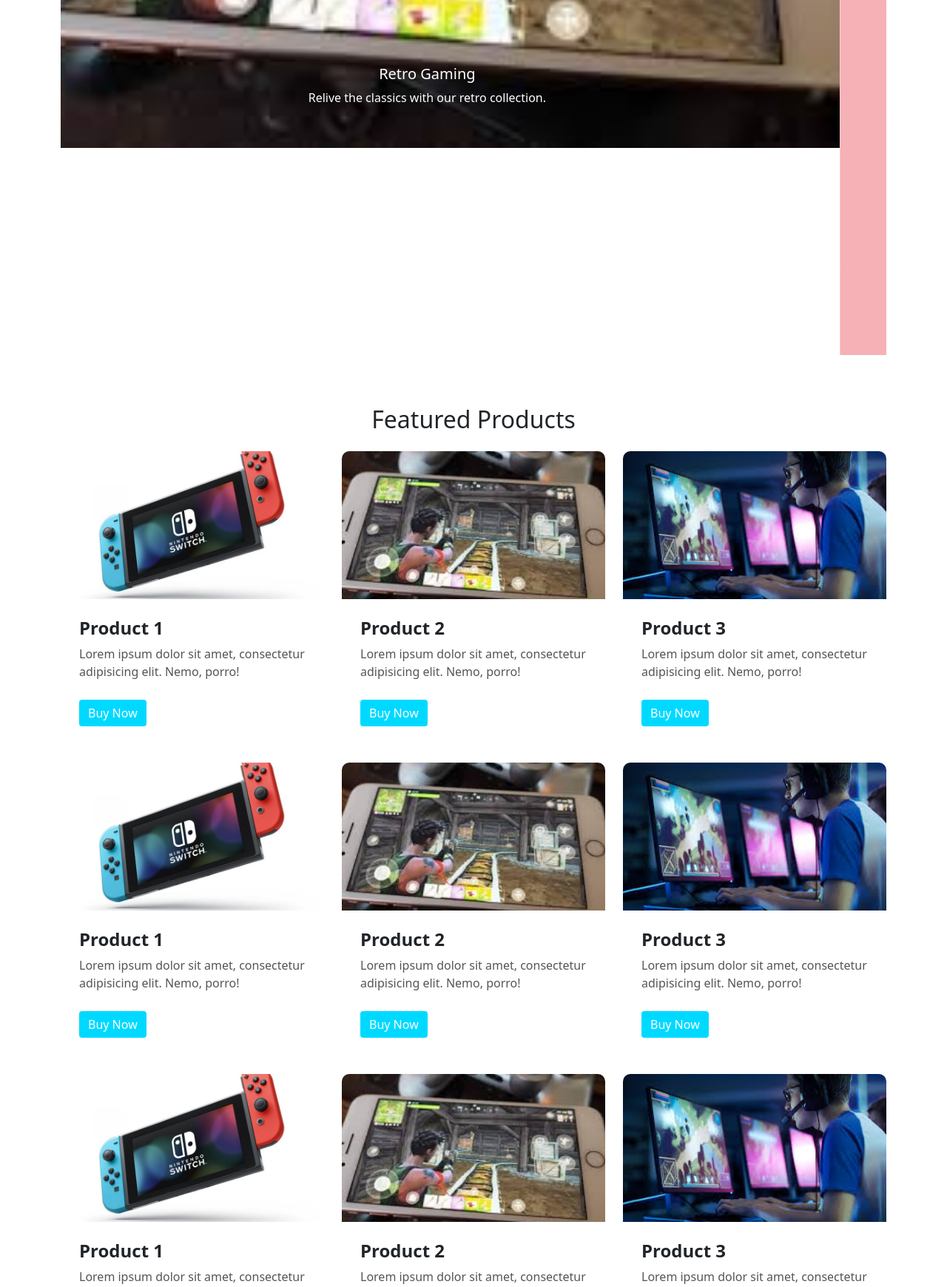
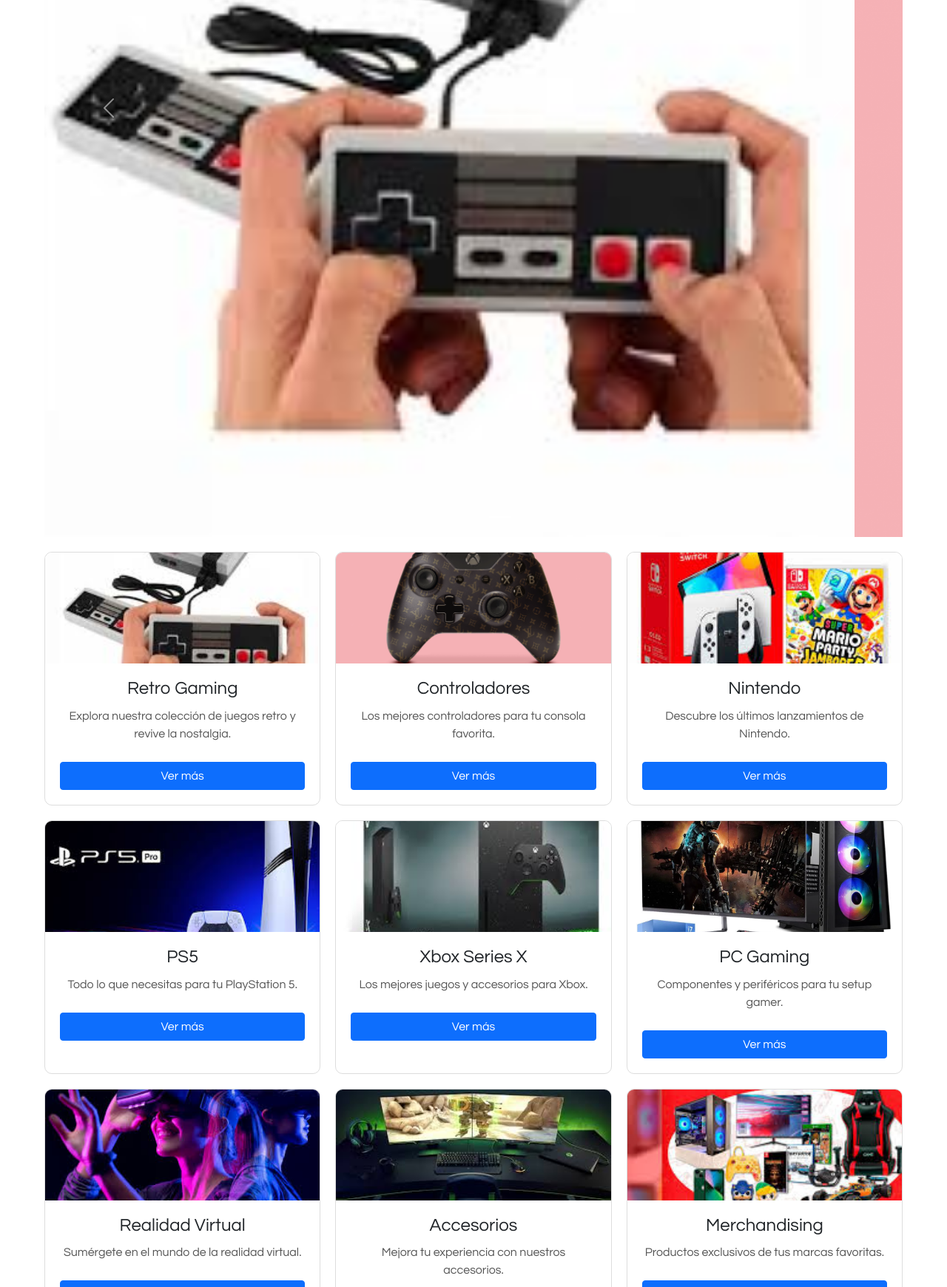
Before and after one commit to Delxor98/Store-responsive, a plain HTML site: page index.html in a window 1280 px wide. Shown: the part 1060-2800 px from the top of the page at 74% size. Drawn offline with nearby package versions, Linux system fonts and the light colour scheme.

Commit message:
cambios 2

```diff
--- a/index.html
+++ b/index.html
@@ -3,200 +3,168 @@
 <head>
     <meta charset="UTF-8">
     <meta name="viewport" content="width=device-width, initial-scale=1.0">
-    <!-- estilos bootstrap -->
+    <!-- Bootstrap CSS -->
     <link href="https://cdn.jsdelivr.net/npm/bootstrap@5.0.2/dist/css/bootstrap.min.css" rel="stylesheet" integrity="sha384-EVSTQN3/azprG1Anm3QDgpJLIm9Nao0Yz1ztcQTwFspd3yD65VohhpuuCOmLASjC" crossorigin="anonymous">
-    <!-- titulo de la pagina -->
+    <!-- Título de la página -->
     <title>Store-responsive</title>
-
-    <!--link css-->
-    <link rel="stylesheet" href="../css/index.css">
-
-
+    <!-- Link CSS -->
+    <link rel="stylesheet" href="src/css/index.css">
 </head>
 <body>
-
     <!-- Navbar -->
     <nav class="navbar navbar-dark bg-dark">
         <div class="container-fluid flex-container">
-
             <a href="" class="navbar-brand">Store-responsive</a>
-        <button class="navbar-toggler" type="button"data-bs-toggle ="collapse" data-bs-target="#navbarNav" aria-controls="navbarNav" aria-expanded="false" aria-label="Toggle navigation">
+            <button class="navbar-toggler" type="button" data-bs-toggle="collapse" data-bs-target="#navbarNav" aria-controls="navbarNav" aria-expanded="false" aria-label="Toggle navigation">
                 <svg xmlns="http://www.w3.org/2000/svg" width="16" height="16" fill="currentColor" class="bi bi-caret-down-fill" viewBox="0 0 16 16">
                     <path d="M7.247 11.14 2.451 5.658C1.885 5.013 2.345 4 3.204 4h9.592a1 1 0 0 1 .753 1.659l-4.796 5.48a1 1 0 0 1-1.506 0z"/>
                 </svg>
             </button>
             <div class="collapse navbar-collapse" id="navbarNav">
                 <ul class="navbar-nav">
-                    <li class="nav-item active" ><a href="" class="nav-link">home</a></li>
-                    <li class="nav-item"><a href="" class="nav-link">product</a></li>
-                    <li class="nav-item"><a href="" class="nav-link">about</a></li>
+                    <li class="nav-item active"><a href="" class="nav-link">Home</a></li>
+                    <li class="nav-item"><a href="" class="nav-link">Product</a></li>
+                    <li class="nav-item"><a href="" class="nav-link">About</a></li>
                 </ul>
             </div>
         </div>
     </nav>
 
     <!-- Header -->
-<header class="header">
+    <div class="header">
+        <header>
             <div class="black">
-        <h1 class="title animate__animated animate__fadeInDown">Welcome to Store Responsive ALA</h1>
-        <p class="subtitle animate__animated animate__fadeInUp">Your one-stop shop for the best products</p>
+                <h1 class="tittle">Welcome to Store Responsive</h1>
             </div>
         </header>
+    </div>
 
-<!-- Main Content -->
-<main class="container">
-    <!-- Carousel -->
-    <div class="carousel slide mt-5" id="carouselExampleIndicators" data-bs-ride="carousel">
+    <!-- Contenido Principal -->
+    <div class="container">
+        <!-- Carrusel -->
+        <div class="carrusel">
+            <div id="carouselExampleIndicators" class="carousel slide" data-bs-ride="carousel">
                 <div class="carousel-indicators">
-            <button type="button" data-bs-target="#carouselExampleIndicators" data-bs-slide-to="0" class="active"></button>
-            <button type="button" data-bs-target="#carouselExampleIndicators" data-bs-slide-to="1"></button>
-            <button type="button" data-bs-target="#carouselExampleIndicators" data-bs-slide-to="2"></button>
+                    <button type="button" data-bs-target="#carouselExampleIndicators" data-bs-slide-to="0" class="active" aria-current="true" aria-label="Slide 1"></button>
+                    <button type="button" data-bs-target="#carouselExampleIndicators" data-bs-slide-to="1" aria-label="Slide 2"></button>
+                    <button type="button" data-bs-target="#carouselExampleIndicators" data-bs-slide-to="2" aria-label="Slide 3"></button>
                 </div>
                 <div class="carousel-inner">
                     <div class="carousel-item active">
-                <img src="assets/img/fortnite.jpg" alt="Retro gaming" class="d-block w-100">
-                <div class="carousel-caption d-none d-md-block">
-                    <h5>Retro Gaming</h5>
-                    <p>Relive the classics with our retro collection.</p>
-                </div>
+                        <img src="assets/img/retro.jpg" class="d-block w-100" alt="Retro Gaming">
                     </div>
                     <div class="carousel-item">
-                <img src="assets/img/mando.png" alt="Game controller" class="d-block w-100">
-                <div class="carousel-caption d-none d-md-block">
-                    <h5>Modern Controllers</h5>
-                    <p>Experience the latest in gaming technology.</p>
-                </div>
+                        <img src="assets/img/mando.png" class="d-block w-100" alt="Controladores">
                     </div>
                     <div class="carousel-item">
-                <img src="assets/img/nintendo.jpg" alt="Nintendo console" class="d-block w-100">
-                <div class="carousel-caption d-none d-md-block">
-                    <h5>Nintendo Consoles</h5>
-                    <p>Explore the world of Nintendo.</p>
-                </div>
+                        <img src="assets/img/nintendo.jpg" class="d-block w-100" alt="Nintendo">
                     </div>
                 </div>
                 <button class="carousel-control-prev" type="button" data-bs-target="#carouselExampleIndicators" data-bs-slide="prev">
-            <span class="carousel-control-prev-icon"></span>
+                    <span class="carousel-control-prev-icon" aria-hidden="true"></span>
+                    <span class="visually-hidden">Previous</span>
                 </button>
                 <button class="carousel-control-next" type="button" data-bs-target="#carouselExampleIndicators" data-bs-slide="next">
-            <span class="carousel-control-next-icon"></span>
+                    <span class="carousel-control-next-icon" aria-hidden="true"></span>
+                    <span class="visually-hidden">Next</span>
                 </button>
-    </div>
-
-    <!-- Cards Section -->
-    <section class="section mt-5">
-        <h2 class="text-center mb-4 animate__animated animate__fadeIn">Featured Products</h2>
-        <div class="row">
-            <!-- Primera hilera de cards -->
-            <div class="col-md-4 mb-4">
-                <div class="card h-100">
-                    <img src="assets/img/switch.jpg" class="card-img-top" alt="Product 1">
-                    <div class="card-body">
-                        <h5 class="card-title">Product 1</h5>
-                        <p class="card-text">Lorem ipsum dolor sit amet, consectetur adipisicing elit. Nemo, porro!</p>
-                        <a href="#" class="btn btn-primary">Buy Now</a>
-                    </div>
-                </div>
-            </div>
-            <div class="col-md-4 mb-4">
-                <div class="card h-100">
-                    <img src="assets/img/fortnite.jpg" class="card-img-top" alt="Product 2">
-                    <div class="card-body">
-                        <h5 class="card-title">Product 2</h5>
-                        <p class="card-text">Lorem ipsum dolor sit amet, consectetur adipisicing elit. Nemo, porro!</p>
-                        <a href="#" class="btn btn-primary">Buy Now</a>
-                    </div>
-                </div>
-            </div>
-            <div class="col-md-4 mb-4">
-                <div class="card h-100">
-                    <img src="assets/img/pc-gamer.jpg" class="card-img-top" alt="Product 3">
-                    <div class="card-body">
-                        <h5 class="card-title">Product 3</h5>
-                        <p class="card-text">Lorem ipsum dolor sit amet, consectetur adipisicing elit. Nemo, porro!</p>
-                        <a href="#" class="btn btn-primary">Buy Now</a>
-                    </div>
             </div>
         </div>
 
-
-            <!-- Segunda hilera de cards -->
-            <div class="col-md-4 mb-4">
-                <div class="card h-100">
-                    <img src="assets/img/switch.jpg" class="card-img-top" alt="Product 1">
+        <!-- Sección de tarjetas -->
+        <section class="section">
+            <!-- Primera hilera de cards -->
+            <div class="card">
+                <img src="assets/img/retro.jpg" class="card-img-top" alt="Retro Gaming">
                 <div class="card-body">
-                        <h5 class="card-title">Product 1</h5>
-                        <p class="card-text">Lorem ipsum dolor sit amet, consectetur adipisicing elit. Nemo, porro!</p>
-                        <a href="#" class="btn btn-primary">Buy Now</a>
-                    </div>
-                </div>
-            </div>
-            <div class="col-md-4 mb-4">
-                <div class="card h-100">
-                    <img src="assets/img/fortnite.jpg" class="card-img-top" alt="Product 2">
-                    <div class="card-body">
-                        <h5 class="card-title">Product 2</h5>
-                        <p class="card-text">Lorem ipsum dolor sit amet, consectetur adipisicing elit. Nemo, porro!</p>
-                        <a href="#" class="btn btn-primary">Buy Now</a>
-                    </div>
-                </div>
-            </div>
-            <div class="col-md-4 mb-4">
-                <div class="card h-100">
-                    <img src="assets/img/pc-gamer.jpg" class="card-img-top" alt="Product 3">
-                    <div class="card-body">
-                        <h5 class="card-title">Product 3</h5>
-                        <p class="card-text">Lorem ipsum dolor sit amet, consectetur adipisicing elit. Nemo, porro!</p>
-                        <a href="#" class="btn btn-primary">Buy Now</a>
-                    </div>
+                    <h5 class="card-title">Retro Gaming</h5>
+                    <p class="card-text">Explora nuestra colección de juegos retro y revive la nostalgia.</p>
+                    <a href="#" class="btn btn-primary">Ver más</a>
                 </div>
             </div>
 
-
-            <!-- Primera hilera de cards -->
-            <div class="col-md-4 mb-4">
-                <div class="card h-100">
-                    <img src="assets/img/switch.jpg" class="card-img-top" alt="Product 1">
+            <div class="card">
+                <img src="assets/img/mando.png" class="card-img-top" alt="Controladores">
                 <div class="card-body">
-                        <h5 class="card-title">Product 1</h5>
-                        <p class="card-text">Lorem ipsum dolor sit amet, consectetur adipisicing elit. Nemo, porro!</p>
-                        <a href="#" class="btn btn-primary">Buy Now</a>
-                    </div>
-                </div>
-            </div>
-            <div class="col-md-4 mb-4">
-                <div class="card h-100">
-                    <img src="assets/img/fortnite.jpg" class="card-img-top" alt="Product 2">
-                    <div class="card-body">
-                        <h5 class="card-title">Product 2</h5>
-                        <p class="card-text">Lorem ipsum dolor sit amet, consectetur adipisicing elit. Nemo, porro!</p>
-                        <a href="#" class="btn btn-primary">Buy Now</a>
-                    </div>
-                </div>
-            </div>
-            <div class="col-md-4 mb-4">
-                <div class="card h-100">
-                    <img src="assets/img/pc-gamer.jpg" class="card-img-top" alt="Product 3">
-                    <div class="card-body">
-                        <h5 class="card-title">Product 3</h5>
-                        <p class="card-text">Lorem ipsum dolor sit amet, consectetur adipisicing elit. Nemo, porro!</p>
-                        <a href="#" class="btn btn-primary">Buy Now</a>
-                    </div>
+                    <h5 class="card-title">Controladores</h5>
+                    <p class="card-text">Los mejores controladores para tu consola favorita.</p>
+                    <a href="#" class="btn btn-primary">Ver más</a>
                 </div>
             </div>
 
+            <div class="card">
+                <img src="assets/img/nintendo.jpg" class="card-img-top" alt="Nintendo">
+                <div class="card-body">
+                    <h5 class="card-title">Nintendo</h5>
+                    <p class="card-text">Descubre los últimos lanzamientos de Nintendo.</p>
+                    <a href="#" class="btn btn-primary">Ver más</a>
+                </div>
             </div>
 
-        <!-- Segunda y tercera hilera de cards (repetir estructura) -->
+            <!-- Segunda hilera de cards -->
+            <div class="card">
+                <img src="assets/img/ps5.jpg" class="card-img-top" alt="PS5">
+                <div class="card-body">
+                    <h5 class="card-title">PS5</h5>
+                    <p class="card-text">Todo lo que necesitas para tu PlayStation 5.</p>
+                    <a href="#" class="btn btn-primary">Ver más</a>
+                </div>
+            </div>
+
+            <div class="card">
+                <img src="assets/img/xboxseriesx.jpg" class="card-img-top" alt="Xbox">
+                <div class="card-body">
+                    <h5 class="card-title">Xbox Series X</h5>
+                    <p class="card-text">Los mejores juegos y accesorios para Xbox.</p>
+                    <a href="#" class="btn btn-primary">Ver más</a>
+                </div>
+            </div>
+
+            <div class="card">
+                <img src="assets/img/pc gaming.webp" class="card-img-top" alt="PC Gaming">
+                <div class="card-body">
+                    <h5 class="card-title">PC Gaming</h5>
+                    <p class="card-text">Componentes y periféricos para tu setup gamer.</p>
+                    <a href="#" class="btn btn-primary">Ver más</a>
+                </div>
+            </div>
+
+            <!-- Tercera hilera de cards -->
+            <div class="card">
+                <img src="assets/img/realidadvirtual.jpg" class="card-img-top" alt="Realidad Virtual">
+                <div class="card-body">
+                    <h5 class="card-title">Realidad Virtual</h5>
+                    <p class="card-text">Sumérgete en el mundo de la realidad virtual.</p>
+                    <a href="#" class="btn btn-primary">Ver más</a>
+                </div>
+            </div>
+
+            <div class="card">
+                <img src="assets/img/accesorios pc.jpg" class="card-img-top" alt="Accesorios">
+                <div class="card-body">
+                    <h5 class="card-title">Accesorios</h5>
+                    <p class="card-text">Mejora tu experiencia con nuestros accesorios.</p>
+                    <a href="#" class="btn btn-primary">Ver más</a>
+                </div>
+            </div>
+
+            <div class="card">
+                <img src="assets/img/merchandising.jpg" class="card-img-top" alt="Merchandising">
+                <div class="card-body">
+                    <h5 class="card-title">Merchandising</h5>
+                    <p class="card-text">Productos exclusivos de tus marcas favoritas.</p>
+                    <a href="#" class="btn btn-primary">Ver más</a>
+                </div>
+            </div>
         </section>
-</main>
+    </div>
 
     <!-- Footer -->
-<footer class="footer bg-dark text-white text-center py-4 mt-5">
-    <h3 class="footer-title">Store-responsive</h3>
-    <p class="mb-0">&copy; 2023 Store-responsive. All rights reserved.</p>
+    <footer class="text-center">
+        <h1 class="footer-title">Store-responsive</h1>
     </footer>
 
-<script src="https://cdn.jsdelivr.net/npm/bootstrap@5.0.2/dist/js/bootstrap.bundle.min.js"></script>
+    <!-- Bootstrap JS -->
+    <script src="https://cdn.jsdelivr.net/npm/bootstrap@5.0.2/dist/js/bootstrap.bundle.min.js" integrity="sha384-MrcW6ZMFYlzcLA8Nl+NtUVF0sA7MsXsP1UyJoMp4YLEuNSfAP+JcXn/tWtIaxVXM" crossorigin="anonymous"></script>
 </body>
 </html>
--- a/src/css/index.css
+++ b/src/css/index.css
@@ -1,75 +1,55 @@
-:root {
-    --primary-color: #00d9ff;
-    --secondary-color: #6c757d;
-    --background-dark: #343a40;
-    --text-light: #f8f9fa;
-    --gradient: linear-gradient(135deg, #6a11cb, #2575fc);
+* {
+    font-family: Century Gothic, CenturyGothic, AppleGothic, sans-serif;
 }
-
 
 /* Header */
 .header {
     width: 100%;
-    height: 40vh;
-    background-image: url('../../assets/img/nintendo.jpg');
+    height: 550px;
+    position: relative;
+}
+
+header {
+    width: 100%;
+    height: 100%;
+    background-image: url("../../assets/img/retro.jpg");
+    background-size: cover;
     background-position: center;
-    background-size: cover;
-    position: relative;
+}
+
+.black {
+    width: 100%;
+    height: 100%;
+    background-color: rgba(0, 0, 0, 0.5);
     display: flex;
     align-items: center;
     justify-content: center;
 }
 
-/* prueba para ver como se mira el nav*/
-/* Cambiar el color de los enlaces del navbar */
-.navbar-dark .navbar-nav .nav-link {
-    color: #ffffff; /* Color blanco */
-}
-
-/* Cambiar el color de los enlaces al pasar el mouse (hover) */
-.navbar-dark .navbar-nav .nav-link:hover {
-    color: #46c0b6; /* Color amarillo */
-}
-/**/
-
-svg{
+h1 {
     color: white;
-}
-
-
-.black {
-    width: 100%;
-    height: 100%;
-    background: var(--gradient);
-    opacity: 0.9;
-    display: flex;
-    align-items: center;
-    justify-content: center;
-    flex-direction: column;
+    font-size: 3rem;
     text-align: center;
 }
 
-.title {
-    color: var(--text-light);
-    font-size: 3.5rem;
-    font-weight: bold;
-    text-shadow: 2px 2px 8px rgba(0, 0, 0, 0.5);
+/* Contenedor principal */
+.container {
+    max-width: 1200px;
+    margin: 0 auto;
+    padding: 20px;
 }
 
-.subtitle {
-    color: var(--text-light);
-    font-size: 1.5rem;
-    margin-top: 10px;
-    text-shadow: 1px 1px 4px rgba(0, 0, 0, 0.5);
+/* Sección de tarjetas */
+.section {
+    display: grid;
+    grid-template-columns: repeat(3, 1fr);
+    gap: 20px;
+    margin-top: 20px;
 }
 
-/* Cards Section */
-.section {
-    padding: 20px 0;
-}
-
+/* Estilos para las tarjetas */
 .card {
-    border: none;
+    border: 1px solid #ddd;
     border-radius: 10px;
     overflow: hidden;
     transition: transform 0.3s ease, box-shadow 0.3s ease;
@@ -77,21 +57,23 @@
 
 .card:hover {
     transform: translateY(-10px);
-    box-shadow: 0 8px 16px rgba(0, 0, 0, 0.2);
+    box-shadow: 0 10px 20px rgba(0, 0, 0, 0.2);
 }
 
 .card-img-top {
-    height: 200px;
+    width: 100%;
+    height: 150px;
     object-fit: cover;
 }
 
 .card-body {
-    padding: 25px;
+    padding: 20px;
+    text-align: center;
 }
 
 .card-title {
     font-size: 1.5rem;
-    font-weight: bold;
+    margin-bottom: 10px;
 }
 
 .card-text {
@@ -101,21 +83,16 @@
 
 .btn {
     margin-top: 10px;
-    background-color: var(--primary-color);
-    border: none;
-    transition: background-color 0.3s ease;
-}
-
-.btn:hover {
-    background-color: #0056b3;
+    width: 100%;
 }
 
 /* Footer */
-.footer {
-    background-color: var(--background-dark);
-    color: var(--text-light);
-    padding: 20px 0;
+footer {
+    background-color: black;
+    color: white;
+    padding: 20px;
     text-align: center;
+    margin-top: 50px;
 }
 
 .footer-title {
@@ -123,17 +100,23 @@
     margin: 0;
 }
 
-/* Responsive Design */
-@media (max-width: 768px) {
-    .title {
-        font-size: 2.5rem;
+/* Responsividad */
+@media screen and (max-width: 768px) {
+    .section {
+        grid-template-columns: repeat(2, 1fr);
     }
 
-    .subtitle {
-        font-size: 1.2rem;
+    h1 {
+        font-size: 2rem;
+    }
+}
+
+@media screen and (max-width: 480px) {
+    .section {
+        grid-template-columns: 1fr;
     }
 
-    .card {
-        margin-bottom: 15px;
+    h1 {
+        font-size: 1.5rem;
     }
 }
```
Also changed, not shown: assets/img/accesorios pc.jpg (added), assets/img/merchandising.jpg (added), assets/img/pc gaming.webp (added), assets/img/ps5.jpg (added), assets/img/realidadvirtual.jpg (added), assets/img/xboxseriesx.jpg (added). Lines whose indentation alone changed are shown as unchanged.
